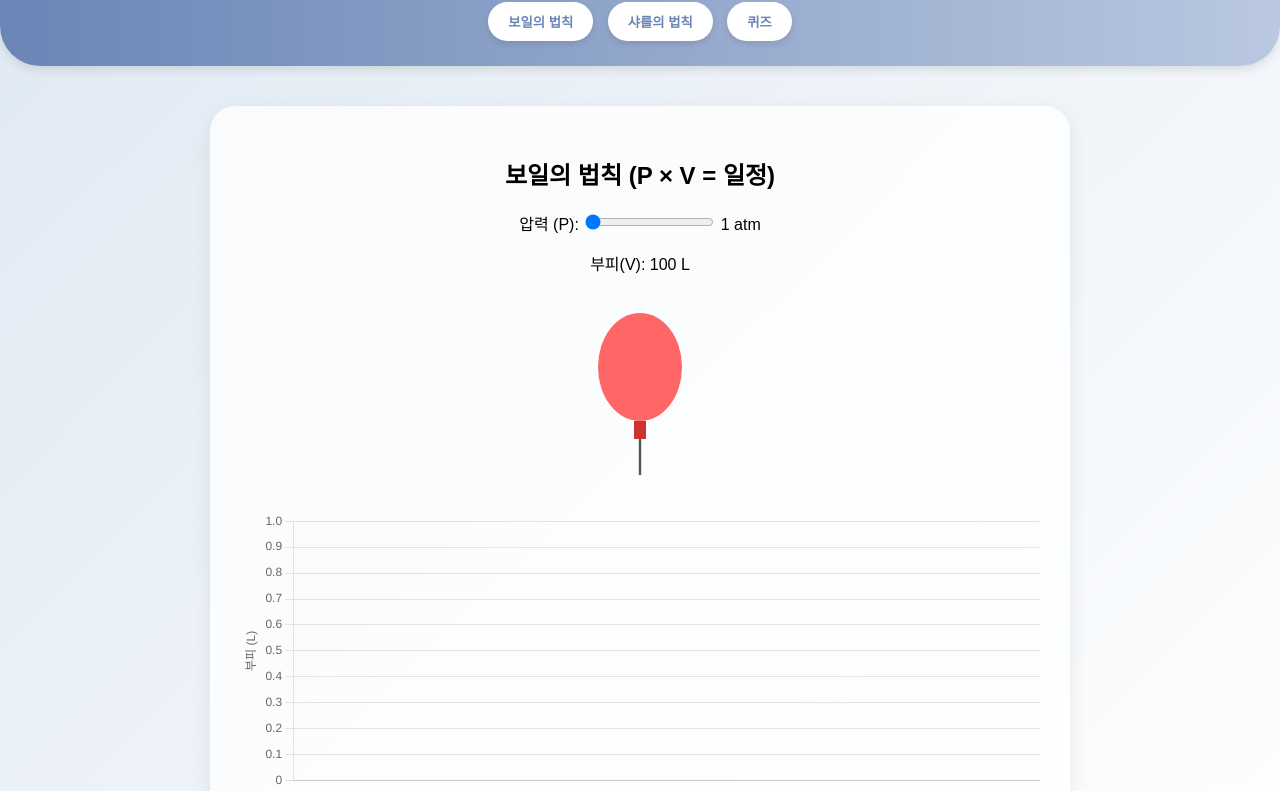
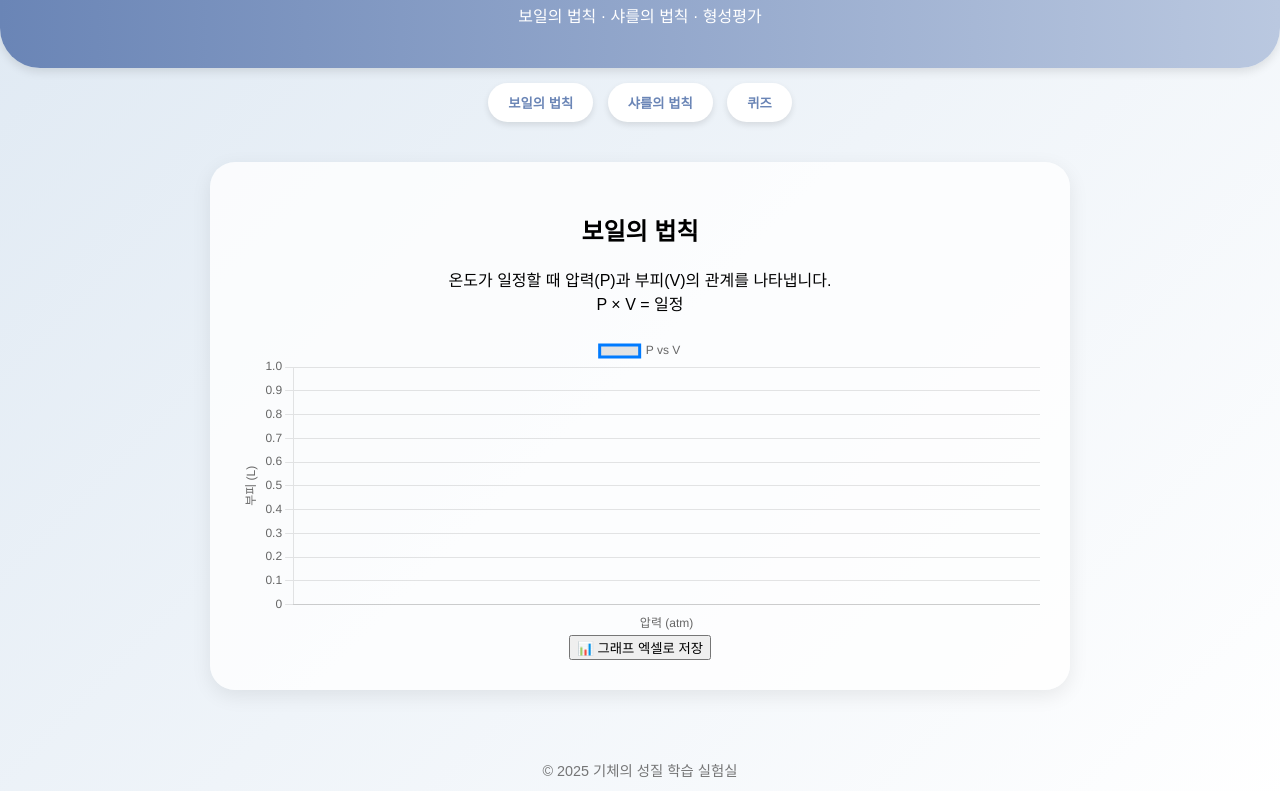
Before and after one commit to hyewon091877/gas-laws-webapp, a website: page index.html in a window 1280 px wide. Shown: the part 84-875 px from the top of the page. Drawn offline with nearby package versions, Linux system fonts and the light colour scheme.

Commit message:
Update site design, balloon effects

```diff
--- a/app.js
+++ b/app.js
@@ -1,6 +1,4 @@
-// ========================
-// 1. 탭 전환
-// ========================
+// 🔹 탭 전환 기능
 const tabButtons = document.querySelectorAll('.tab-btn');
 const tabs = document.querySelectorAll('.tab');
 
@@ -11,26 +9,18 @@ tabButtons.forEach(btn => {
   });
 });
 
-// ========================
-// 2. 보일의 법칙
-// ========================
+// 🔹 보일의 법칙
 const pSlider = document.getElementById('pressure');
 const pValue = document.getElementById('pressureValue');
 const vValue = document.getElementById('volumeValue');
 const boyleBalloon = document.getElementById('boyleBalloonSVG');
-const boyleConst = 100; // P*V=k
+const boyleConst = 100;
 
 const ctx1 = document.getElementById('boyleChart').getContext('2d');
 const boyleChart = new Chart(ctx1, {
   type: 'line',
-  data: { labels: [], datasets: [{ label: 'P vs V', data: [], borderColor: '#007bff', borderWidth: 2 }] },
-  options: {
-    scales: {
-      x: { title: { display: true, text: '압력 (atm)' } },
-      y: { title: { display: true, text: '부피 (L)' } }
-    },
-    plugins: { legend: { display: false } }
-  }
+  data: { labels: [], datasets: [{ label: 'P vs V', data: [], borderColor: '#007bff' }] },
+  options: { scales: { x: { title: { display: true, text: '압력 (atm)' } }, y: { title: { display: true, text: '부피 (L)' } } } }
 });
 
 pSlider.addEventListener('input', () => {
@@ -38,7 +28,7 @@ pSlider.addEventListener('input', () => {
   const V = boyleConst / P;
   pValue.textContent = P.toFixed(1);
   vValue.textContent = V.toFixed(1);
-  boyleBalloon.style.transform = `scale(${V / boyleConst})`;
+  boyleBalloon.style.transform = `scale(${V / 100})`;
   boyleBalloon.style.transformOrigin = 'center center';
 
   boyleChart.data.labels.push(P);
@@ -46,66 +36,70 @@ pSlider.addEventListener('input', () => {
   boyleChart.update();
 });
 
-// ========================
-// 3. 샤를의 법칙 (V = V0*(1+t/273))
-// ========================
+// 🔹 샤를의 법칙
 const tSlider = document.getElementById('temperature');
 const tValue = document.getElementById('tempValue');
 const vCharle = document.getElementById('charleVolumeValue');
 const charleBalloon = document.getElementById('charleBalloonSVG');
-const V0 = 50; // 0°C 기준 부피
+
+// 기준 부피 (0°C일 때)
+const V0 = 50;
 
 const ctx2 = document.getElementById('charleChart').getContext('2d');
 const charleChart = new Chart(ctx2, {
   type: 'line',
-  data: { labels: [], datasets: [{ label: 'T vs V', data: [], borderColor: '#ff6600', borderWidth: 2 }] },
+  data: {
+    labels: [],
+    datasets: [{
+      label: '온도(°C) vs 부피(L)',
+      data: [],
+      borderColor: '#ff6600',
+      borderWidth: 2
+    }]
+  },
   options: {
     scales: {
       x: { title: { display: true, text: '온도 (°C)' } },
       y: { title: { display: true, text: '부피 (L)' } }
     },
-    plugins: { legend: { display: false } }
+    plugins: {
+      legend: { display: false }
+    }
   }
 });
 
 tSlider.addEventListener('input', () => {
-  const t = parseFloat(tSlider.value);
-  const V = V0 * (1 + t / 273);
+  const t = parseFloat(tSlider.value);  // 섭씨 온도
+  const V = V0 * (1 + t / 273);         // 샤를의 법칙 실제 계산식
   tValue.textContent = t;
   vCharle.textContent = V.toFixed(1);
-
   // 풍선 크기 조절
   charleBalloon.style.transform = `scale(${V / V0})`;
   charleBalloon.style.transformOrigin = 'center center';
-
   // 풍선 색상 변경
   const ellipse = charleBalloon.querySelector('ellipse');
   // 온도에 따라 RGB 색상 변화 (0°C 파랑, 100°C 빨강)
   const r = Math.round(255 * (t / 100));       // 빨강 비율 증가
-  const g = 50;                                // 약간 녹색 고정
+  const g = Math.round(200 * (1 - t / 100)); // 녹색 감소
   const b = Math.round(255 * (1 - t / 100));   // 파랑 비율 감소
   ellipse.setAttribute('fill', `rgb(${r},${g},${b})`);
-
   // 그래프 업데이트
   charleChart.data.labels.push(t);
   charleChart.data.datasets[0].data.push(V);
   charleChart.update();
 });
 
-
-// ========================
-// 4. 퀴즈
-// ========================
+// 🔹 퀴즈 기능
 const quizBox = document.getElementById('quizBox');
 const feedback = document.getElementById('feedback');
 const nextBtn = document.getElementById('nextBtn');
 
 const quizData = [
-  { q: "보일의 법칙에서 일정한 것은?", options: ["온도","압력","부피","온도와 압력"], answer: "온도", explain: "보일의 법칙에서는 온도가 일정합니다." },
-  { q: "샤를의 법칙에서 압력이 일정할 때, 온도가 올라가면 부피는?", options: ["작아진다","변하지 않는다","커진다","없어진다"], answer: "커진다", explain: "온도가 높아질수록 부피가 커집니다." },
-  { q: "보일의 법칙의 식은?", options: ["P×V=일정","V/T=일정","P/T=일정","V×T=일정"], answer: "P×V=일정", explain: "압력과 부피의 곱이 일정합니다." },
-  { q: "샤를의 법칙의 그래프는?", options: ["직선","곡선","점선","없다"], answer: "직선", explain: "온도와 부피가 비례하므로 직선 그래프입니다." },
-  { q: "풍선이 추운 곳에서 작아지는 이유는?", options: ["보일의 법칙","샤를의 법칙","용해도 법칙","기화 법칙"], answer: "샤를의 법칙", explain: "온도가 낮아지면 부피도 줄어드는 샤를의 법칙 때문입니다." }
+  { q: "보일의 법칙에서 일정한 것은?", options: ["온도", "압력", "부피", "온도와 압력"], answer: "온도", explain: "보일의 법칙에서는 온도가 일정합니다." },
+  { q: "샤를의 법칙에서 압력이 일정할 때, 온도가 올라가면 부피는?", options: ["작아진다", "변하지 않는다", "커진다", "없어진다"], answer: "커진다", explain: "온도가 높아질수록 기체의 부피가 커집니다." },
+  { q: "보일의 법칙의 식은?", options: ["P×V=일정", "V/T=일정", "P/T=일정", "V×T=일정"], answer: "P×V=일정", explain: "압력과 부피의 곱이 일정합니다." },
+  { q: "샤를의 법칙의 그래프는?", options: ["직선", "곡선", "점선", "없다"], answer: "직선", explain: "온도와 부피가 비례하므로 직선 그래프입니다." },
+  { q: "풍선이 추운 곳에서 작아지는 이유는?", options: ["보일의 법칙", "샤를의 법칙", "용해도 법칙", "기화 법칙"], answer: "샤를의 법칙", explain: "온도가 낮아지면 부피도 줄어드는 샤를의 법칙 때문입니다." }
 ];
 
 let currentQ = 0;
@@ -117,7 +111,9 @@ function loadQuiz() {
     `<button class="optionBtn">${opt}</button>`).join("");
   feedback.textContent = "";
   const optionBtns = document.querySelectorAll('.optionBtn');
-  optionBtns.forEach(btn => btn.onclick = () => checkAnswer(btn.textContent));
+  optionBtns.forEach(btn => {
+    btn.onclick = () => checkAnswer(btn.textContent);
+  });
 }
 
 function checkAnswer(selected) {
--- a/index.html
+++ b/index.html
@@ -3,61 +3,55 @@
 <head>
   <meta charset="UTF-8">
   <meta name="viewport" content="width=device-width, initial-scale=1.0">
-  <title>기체의 성질 탐험하기 🚀</title>
+  <title>기체의 성질 학습실</title>
   <link rel="stylesheet" href="style.css">
+
+  <!-- Chart.js -->
   <script src="https://cdn.jsdelivr.net/npm/chart.js"></script>
+  <!-- html2canvas + jsPDF -->
+  <script src="https://cdn.jsdelivr.net/npm/html2canvas@1.4.1/dist/html2canvas.min.js"></script>
+  <script src="https://cdn.jsdelivr.net/npm/jspdf@2.5.1/dist/jspdf.umd.min.js"></script>
 </head>
 <body>
   <header>
-    <h1>기체의 성질 탐험하기 🚀</h1>
-    <nav>
-      <button class="tab-btn" data-tab="boyle">보일의 법칙</button>
-      <button class="tab-btn" data-tab="charle">샤를의 법칙</button>
-      <button class="tab-btn" data-tab="quiz">퀴즈</button>
-    </nav>
+    <h1>기체의 성질 학습실</h1>
+    <p>보일의 법칙 · 샤를의 법칙 · 형성평가</p>
   </header>
 
+  <nav>
+    <button class="tab-btn active" data-tab="boyle">보일의 법칙</button>
+    <button class="tab-btn" data-tab="charles">샤를의 법칙</button>
+    <button class="tab-btn" data-tab="quiz">퀴즈</button>
+  </nav>
+
   <main>
-    <!-- 보일의 법칙 탭 -->
     <section id="boyle" class="tab active">
-      <h2>보일의 법칙 (P × V = 일정)</h2>
-      <label>압력 (P): </label>
-      <input type="range" id="pressure" min="1" max="5" step="0.1" value="1">
-      <span id="pressureValue">1</span> atm
-      <p>부피(V): <span id="volumeValue">100</span> L</p>
-      <div class="balloon" id="balloonBoyle">
-       <svg id="boyleBalloonSVG" viewBox="0 0 100 160" width="120">
-        <ellipse cx="50" cy="60" rx="35" ry="45" fill="#ff6666" />
-        <rect x="45" y="105" width="10" height="15" fill="#cc3333" />
-        <line x1="50" y1="120" x2="50" y2="150" stroke="#555" stroke-width="2"/>
-       </svg>
-      </div>
-      <canvas id="boyleChart"></canvas>
+      <h2>보일의 법칙</h2>
+      <p>온도가 일정할 때 압력(P)과 부피(V)의 관계를 나타냅니다.<br>
+      P × V = 일정</p>
+      <canvas id="boyleChart" width="400" height="300"></canvas>
+      <button id="saveBoyleExcel">📊 그래프 엑셀로 저장</button>
     </section>
 
-    <!-- 샤를의 법칙 탭 -->
-    <section id="charle" class="tab">
-      <h2>샤를의 법칙 (V / T = 일정)</h2>
-      <label>온도 (°C): </label>
-      <input type="range" id="temperature" min="0" max="100" step="5" value="20">
-      <span id="tempValue">20</span> °C
-      <p>부피(V): <span id="charleVolumeValue">50</span> L</p>
-      <div class="balloon" id="balloonCharle">
-        <svg id="charleBalloonSVG" viewBox="0 0 100 160" width="120">
-            <ellipse cx="50" cy="60" rx="35" ry="45" fill="#66ccff" />
-            <rect x="45" y="105" width="10" height="15" fill="#3399cc" />
-            <line x1="50" y1="120" x2="50" y2="150" stroke="#555" stroke-width="2"/>
-        </svg>
-      </div>
-      <canvas id="charleChart"></canvas>
+    <section id="charles" class="tab">
+      <h2>샤를의 법칙</h2>
+      <p>압력이 일정할 때 부피(V)는 절대온도(T)에 비례합니다.<br>
+      V ∝ T → 섭씨온도일 때 Vt = V₀(1 + t/273)</p>
+      <canvas id="charlesChart" width="400" height="300"></canvas>
+      <button id="saveCharlesExcel">📊 그래프 엑셀로 저장</button>
     </section>
 
-    <!-- 퀴즈 탭 -->
     <section id="quiz" class="tab">
       <h2>기체의 성질 퀴즈 🧠</h2>
       <div id="quizBox"></div>
       <button id="nextBtn">다음 문제</button>
       <p id="feedback"></p>
+
+      <div id="resultSection" style="display:none;">
+        <h3>결과 그래프</h3>
+        <canvas id="resultChart"></canvas>
+        <button id="saveResultBtn">📸 결과 이미지/PDF로 저장</button>
+      </div>
     </section>
   </main>
 
--- a/package.json
+++ b/package.json
@@ -1,7 +1,7 @@
 {
   "name": "gas-laws-webapp",
-  "version": "2.0.0",
-  "description": "보일의 법칙, 샤를의 법칙, 퀴즈를 포함한 중학교 1학년용 기체 시각화 웹앱",
+  "version": "1.0.0",
+  "description": "중학교 1학년용 기체의 성질 시각화 웹앱",
   "main": "app.js",
   "scripts": {
     "start": "live-server"
```
